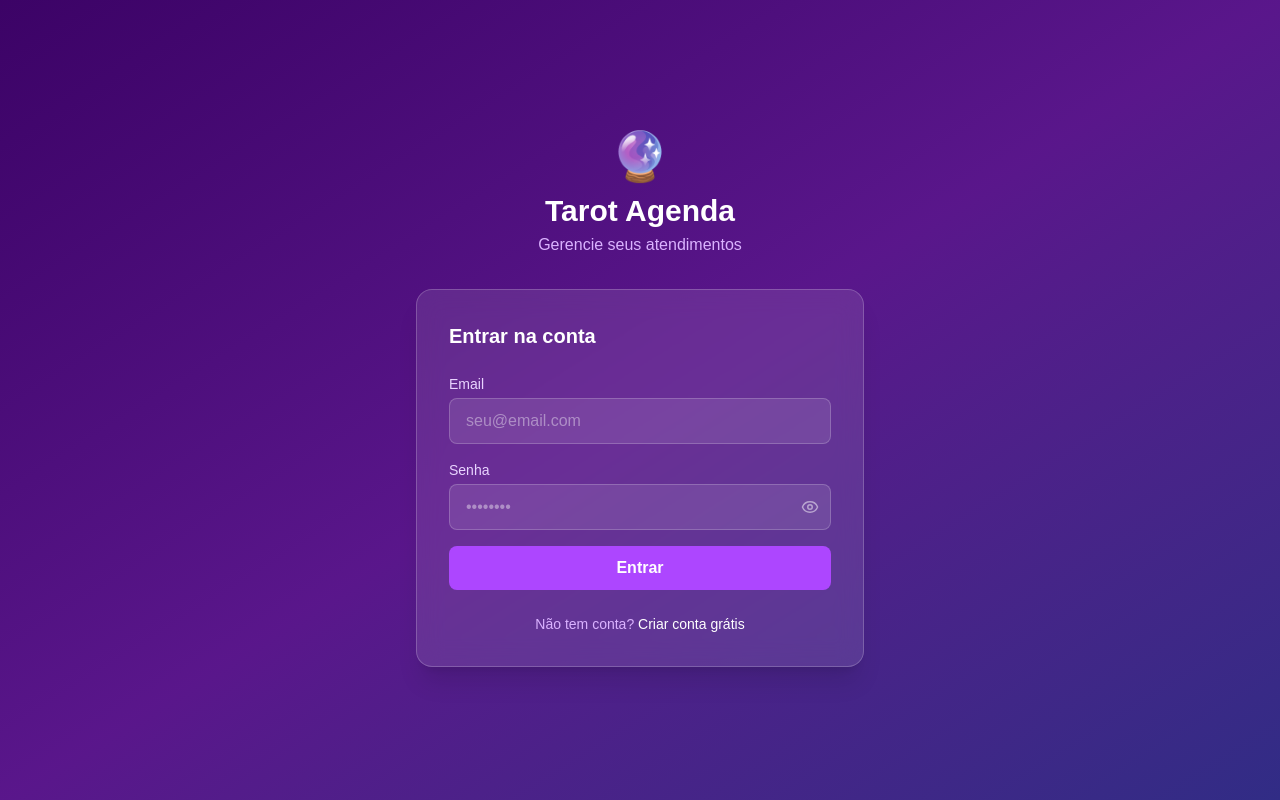
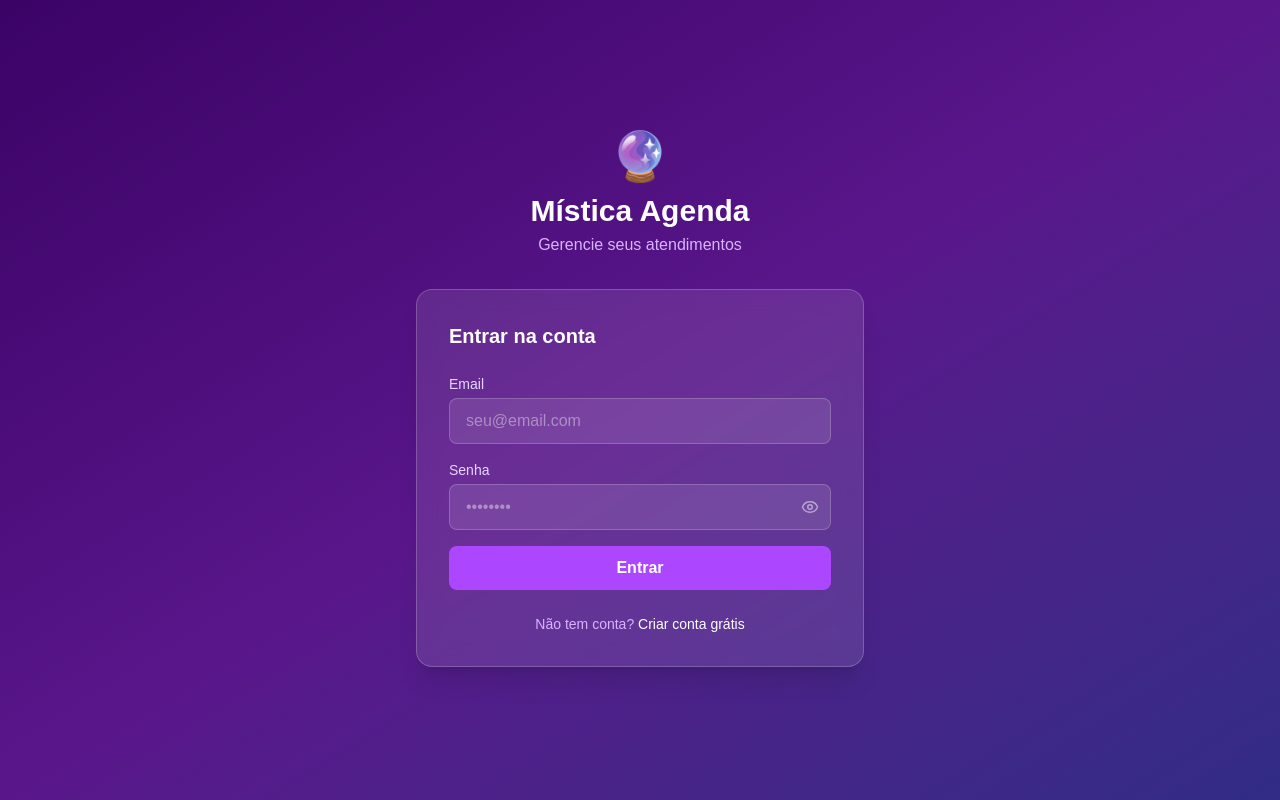
Before and after one commit to suhelensilva/tarot-agenda, a Next.js app: page /login in a window 1280 px wide. Built offline with nearby package versions, Linux system fonts and the light colour scheme.

Commit message:
fix: remove todas referências a tarot agenda

```diff
--- a/package.json
+++ b/package.json
@@ -1,5 +1,5 @@
 {
-  "name": "tarot-agenda",
+  "name": "mistica-agenda",
   "version": "0.1.0",
   "private": true,
   "scripts": {
--- a/src/app/(auth)/cadastro/page.tsx
+++ b/src/app/(auth)/cadastro/page.tsx
@@ -48,7 +48,7 @@ export default function CadastroPage() {
       <div className="w-full max-w-md">
         <div className="text-center mb-8">
           <div className="text-5xl mb-3">🔮</div>
-          <h1 className="text-3xl font-bold text-white">Tarot Agenda</h1>
+          <h1 className="text-3xl font-bold text-white">Mística Agenda</h1>
           <p className="text-purple-300 mt-1">Comece grátis hoje</p>
         </div>
 
--- a/src/app/(auth)/login/page.tsx
+++ b/src/app/(auth)/login/page.tsx
@@ -39,7 +39,7 @@ export default function LoginPage() {
       <div className="w-full max-w-md">
         <div className="text-center mb-8">
           <div className="text-5xl mb-3">🔮</div>
-          <h1 className="text-3xl font-bold text-white">Tarot Agenda</h1>
+          <h1 className="text-3xl font-bold text-white">Mística Agenda</h1>
           <p className="text-purple-300 mt-1">Gerencie seus atendimentos</p>
         </div>
 
--- a/src/app/globals.css
+++ b/src/app/globals.css
@@ -40,11 +40,20 @@ body {
   }
 }
 
-/* Override autofill — mantém a cor definida pelo componente */
+/* Autofill em inputs brancos (páginas auth com fundo roxo) */
+.text-white:-webkit-autofill,
+.text-white:-webkit-autofill:hover,
+.text-white:-webkit-autofill:focus {
+  -webkit-text-fill-color: white !important;
+  -webkit-box-shadow: 0 0 0px 1000px rgba(88, 28, 135, 0.8) inset !important;
+  transition: background-color 5000s ease-in-out 0s;
+}
+
+/* Autofill em inputs do dashboard (fundo branco) */
 input:-webkit-autofill,
 input:-webkit-autofill:hover,
 input:-webkit-autofill:focus {
-  -webkit-text-fill-color: inherit;
-  -webkit-box-shadow: 0 0 0px 1000px rgba(88, 28, 135, 0.8) inset;
+  -webkit-text-fill-color: #111827;
+  -webkit-box-shadow: 0 0 0px 1000px white inset;
   transition: background-color 5000s ease-in-out 0s;
 }
--- a/src/app/layout.tsx
+++ b/src/app/layout.tsx
@@ -6,8 +6,8 @@ import { SessionProvider } from "@/components/session-provider"
 const geist = Geist({ subsets: ["latin"], variable: "--font-geist" })
 
 export const metadata: Metadata = {
-  title: "Tarot Agenda",
-  description: "Gerencie seus atendimentos de tarot",
+  title: "Mística Agenda",
+  description: "Gerencie seus atendimentos — Mística Agenda",
 }
 
 export default function RootLayout({ children }: { children: React.ReactNode }) {
--- a/src/components/sidebar.tsx
+++ b/src/components/sidebar.tsx
@@ -36,7 +36,7 @@ export default function Sidebar({ user }: { user: { name?: string | null; email?
         <div className="flex items-center gap-2">
           <span className="text-2xl">🔮</span>
           <div>
-            <p className="font-bold text-gray-900 text-sm">Tarot Agenda</p>
+            <p className="font-bold text-gray-900 text-sm">Mística Agenda</p>
             <span className={cn(
               "text-xs font-medium px-2 py-0.5 rounded-full",
               user?.plan === "PRO"
```
